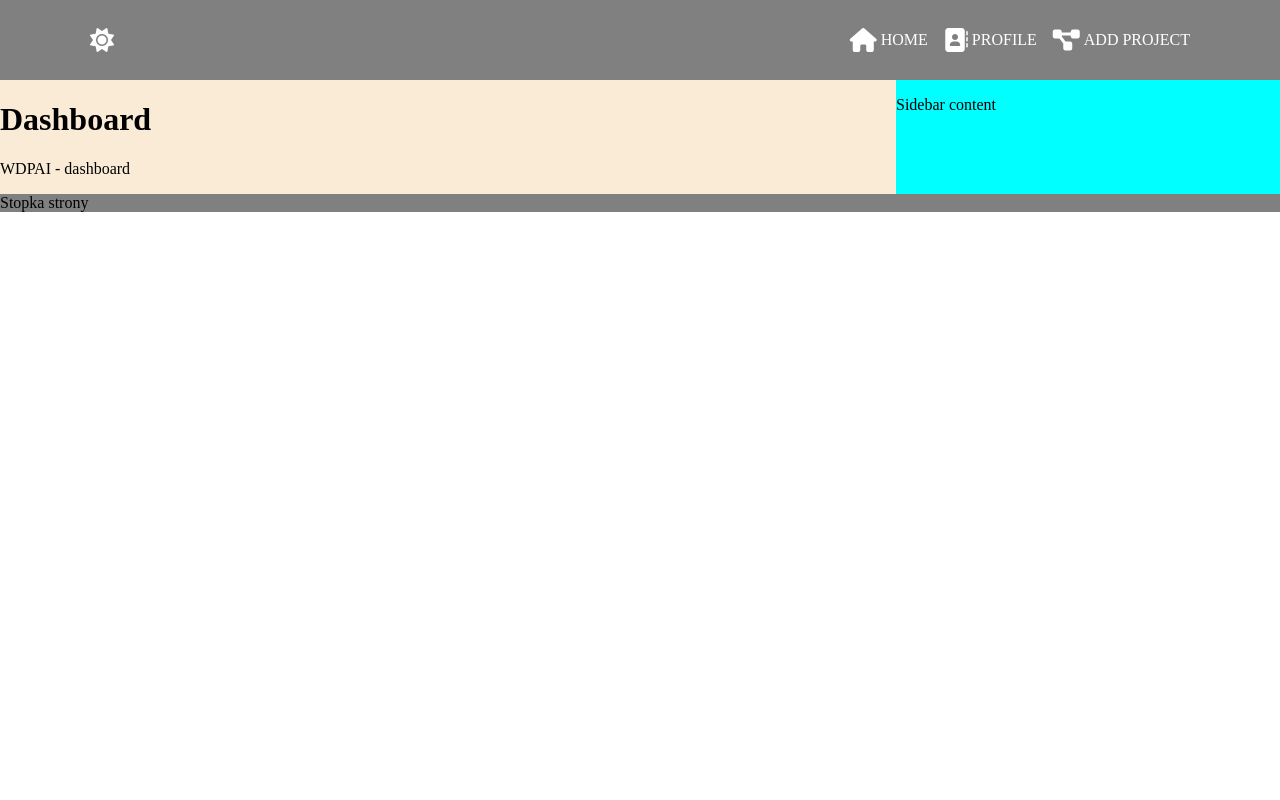
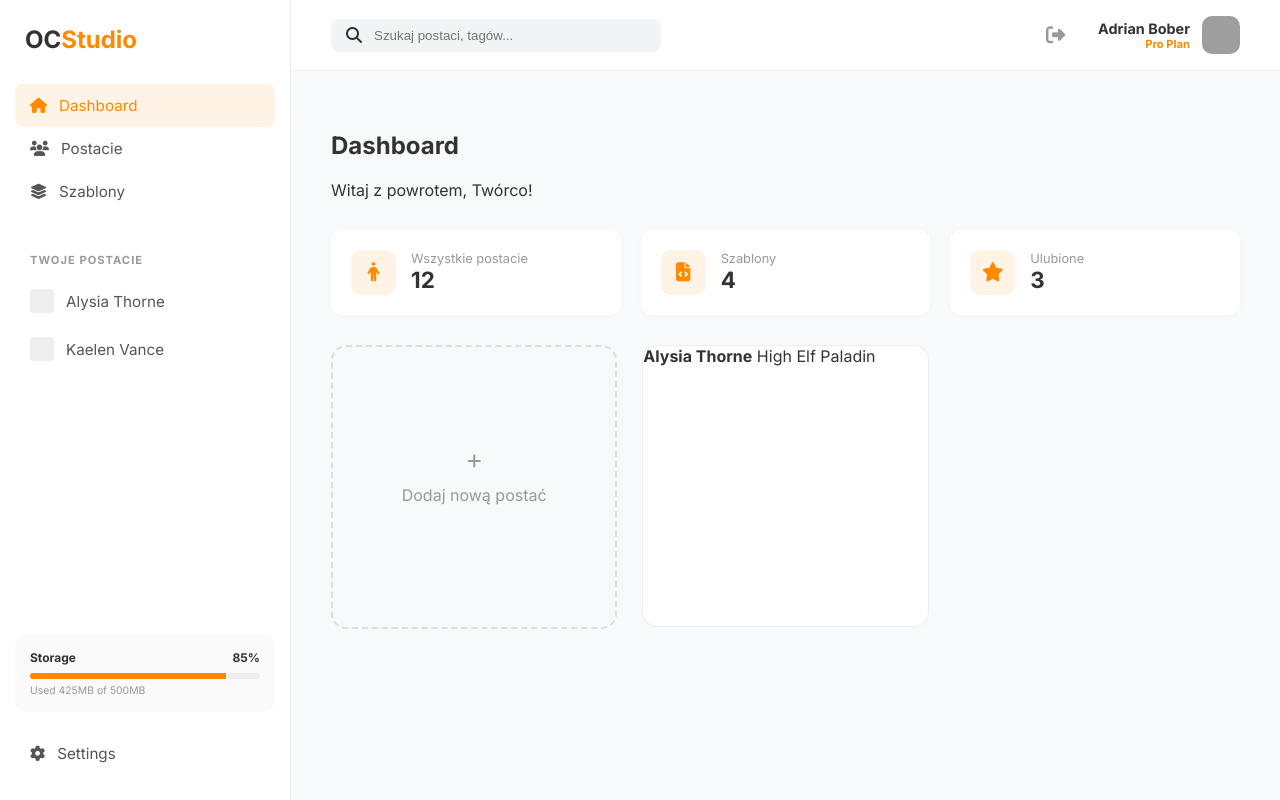
Before and after one commit to JelouFelou/WdPAI, a PHP site: page /dashboard in a window 1280 px wide. Run offline with PHP 8.4, Linux system fonts and the light colour scheme; some libraries are stand-ins or nearby versions; grey boxes are pictures that could not be loaded.

Commit message:
More accurate dashboard to Prototype

```diff
--- a/public/styles/styles.css
+++ b/public/styles/styles.css
@@ -1,117 +1,288 @@
+:root {
+    --primary: #FF8A00;
+    --primary-light: #fff3e6;
+    --bg: #F8F9FA;
+    --sidebar-w: 260px;
+    --text-main: #333;
+    --text-muted: #999;
+}
+
 body {
+    margin: 0;
+    font-family: 'Inter', sans-serif;
+    background: var(--bg);
+    color: var(--text-main);
+}
+
+.base-container {
+    display: flex;
+    height: 100vh;
+}
+
+/* Sidebar Layout */
+.sidebar {
+    width: var(--sidebar-w);
+    background: white;
+    border-right: 1px solid #eee;
+    display: flex;
+    flex-direction: column;
+    justify-content: space-between;
+    padding: 25px 15px;
+    flex-shrink: 0;
+}
+
+.logo-container {
+    padding: 0 10px 30px;
+}
+
+.logo-text {
+    font-size: 1.5rem;
+    font-weight: 700;
+}
+
+.logo-text span {
+    color: var(--primary);
+}
+
+.nav-menu {
+    list-style: none;
+    padding: 0;
     margin: 0;
 }
 
-nav {
-    background-color: gray;
-    color: white;
+.nav-menu li a {
+    text-decoration: none;
+    color: #555;
+    display: flex;
+    align-items: center;
+    gap: 12px;
+    padding: 12px 15px;
+    border-radius: 8px;
+    transition: 0.2s;
+    font-size: 0.95rem;
 }
 
-.container {
-    max-width: 1100px;
-    margin: 0 auto;
+.nav-menu li a:hover, .nav-menu li a.active {
+    background: var(--primary-light);
+    color: var(--primary);
+}
+
+.sidebar-section {
+    margin-top: 40px;
+}
+
+.section-title {
+    font-size: 0.7rem;
+    font-weight: 700;
+    color: var(--text-muted);
+    letter-spacing: 1px;
+    padding: 0 15px 10px;
+    display: block;
+}
+
+.char-avatar-mini {
+    width: 24px;
+    height: 24px;
+    background: #eee;
+    border-radius: 4px;
+}
+
+/* Bottom Sidebar */
+.sidebar-bottom-menu {
+    margin-top: auto;
+}
+
+.storage-info {
+    padding: 15px;
+    background: #fafafa;
+    border-radius: 12px;
+    margin-bottom: 20px;
+}
+
+.storage-text {
     display: flex;
     justify-content: space-between;
+    font-size: 0.75rem;
+    font-weight: 700;
+    margin-bottom: 8px;
+}
+
+.progress-bar {
+    width: 100%;
+    height: 6px;
+    background: #eee;
+    border-radius: 3px;
+    overflow: hidden;
+}
+
+.progress-fill {
+    height: 100%;
+    background: var(--primary);
+}
+
+.storage-detail {
+    font-size: 0.65rem;
+    color: var(--text-muted);
+    display: block;
+    margin-top: 5px;
+}
+
+/* Main Content & Header */
+.main-content {
+    flex: 1;
+    display: flex;
+    flex-direction: column;
+    overflow-y: auto;
+}
+
+.top-header {
+    height: 70px;
+    background: white;
+    border-bottom: 1px solid #eee;
+    display: flex;
     align-items: center;
-    min-height: 80px;
-    padding: 0 20px;
+    justify-content: space-between;
+    padding: 0 40px;
+    position: sticky;
+    top: 0;
+    z-index: 10;
+}
+
+.search-wrapper {
+    display: flex;
+    align-items: center;
+    gap: 10px;
+    background: #f1f3f5;
+    padding: 8px 15px;
+    border-radius: 8px;
+    width: 300px;
+}
+
+.search-wrapper input {
+    border: none;
+    background: transparent;
+    outline: none;
     width: 100%;
 }
 
-nav > div.container > ul{
-    list-style-type: none;
+/* Header Right - Profile & Logout */
+.header-right {
     display: flex;
-    gap: 1rem;
-    margin: 0;
-    padding: 0;
+    align-items: center;
+    gap: 25px;
 }
 
-nav > div.container > ul > li > a {
+.user-profile {
+    display: flex;
+    align-items: center;
+    gap: 12px;
+}
+
+.user-info-text {
+    display: flex;
+    flex-direction: column;
+    align-items: flex-end;
+}
+
+.user-name {
+    font-size: 0.9rem;
+    font-weight: 600;
+}
+
+.user-plan {
+    font-size: 0.7rem;
+    color: var(--primary);
+    font-weight: 700;
+}
+
+.user-profile img {
+    width: 38px;
+    height: 38px;
+    border-radius: 10px;
+    object-fit: cover;
+}
+
+.logout-header-btn {
+    color: var(--text-muted);
+    font-size: 1.2rem;
     text-decoration: none;
-    color: white;
-    display:flex;
+    transition: 0.2s;
+    padding: 8px;
+    border-radius: 8px;
+}
+
+.logout-header-btn:hover {
+    color: #ff4d4d;
+    background: #fff0f0;
+}
+
+/* Dashboard Content & Stats */
+.content-view {
+    padding: 40px;
+}
+
+.stats-container {
+    display: grid;
+    grid-template-columns: repeat(auto-fit, minmax(200px, 1fr));
+    gap: 20px;
+    margin: 30px 0;
+}
+
+.stat-card {
+    background: white;
+    padding: 20px;
+    border-radius: 12px;
+    display: flex;
+    align-items: center;
+    gap: 15px;
+    box-shadow: 0 2px 10px rgba(0,0,0,0.02);
+}
+
+.stat-icon {
+    width: 45px;
+    height: 45px;
+    background: var(--primary-light);
+    color: var(--primary);
+    border-radius: 10px;
+    display: flex;
+    align-items: center;
+    justify-content: center;
+    font-size: 1.2rem;
+}
+
+.stat-label {
+    display: block;
+    font-size: 0.8rem;
+    color: var(--text-muted);
+}
+
+.stat-value {
+    font-size: 1.4rem;
+    font-weight: 700;
+}
+
+.dashboard-grid {
+    display: grid;
+    grid-template-columns: repeat(auto-fill, minmax(220px, 1fr));
+    gap: 25px;
+}
+
+.placeholder-card {
+    background: white;
+    height: 280px;
+    border-radius: 15px;
+    border: 1px solid #eee;
+    display: flex;
+    flex-direction: column;
+    overflow: hidden;
+    transition: 0.3s;
+    cursor: pointer;
+}
+
+.add-card {
     justify-content: center;
     align-items: center;
-    gap: 0.25rem;
+    border: 2px dashed #ddd;
+    background: transparent;
+    color: var(--text-muted);
 }
-
-nav ul {
-    list-style: none;
-    display: flex;
-    gap: 1.5rem;
-    margin: 0;
-    padding: 0;
-}
-
-nav i{
-    font-size: 1.5rem;
-}
-
-nav li:hover {
-    transform: scale(1.1);
-    transition: transform 0.2s;
-}
-
-main{
-    background-color: antiquewhite;
-    width: 70%;
-    height: calc(100vh - 80px -1.5rem);
-}
-
-aside{
-    background-color: aqua;
-    width: 30%;
-}
-
-footer{
-    background-color: gray;
-    width: 100%;
-}
-
-.main-container {
-    display: flex;
-    flex-direction: row;
-}
-
-.display-mobile{
-    display: none !important;
-}
-
-@media screen and (max-width: 780px) {
-    .main-container {
-        flex-direction: column;
-    }
-
-    .display-mobile{
-        display:block !important;
-    }
-
-    main, aside{
-        width: 100%;
-    }
-
-    main{
-        height:auto;
-    }
-
-    nav > div.container > ul {
-
-
-        display: none;
-        position: fixed;
-        top: 0;
-        bottom: 0;
-        height: 100vh;
-        flex-direction: column;
-        background: lightgray;
-        margin: 0;
-        padding: 1rem;
-        width: 60%;
-        align-items: baseline;
-    }
-
-    nav > div.container > ul > li > a{
-        flex-direction: row;
-        color: black;
-    }
-}
--- a/public/views/dashboard.html
+++ b/public/views/dashboard.html
@@ -1,21 +1,46 @@
-<!DOCTYPE html>
-<html lang="en">
-<head>
-     <?php include __DIR__ . '/partials/head.html'; ?>
-</head>
-<body>
-    <?php include __DIR__ . '/partials/nav.html'; ?>
-    <div class="main-container" style="display: flex; flex-wrap: wrap;">
-        <main>
-            <h1>Dashboard</h1>
-            <p><?= $title; ?></p>
-        </main>
-        <aside>
-            <p>Sidebar content</p>
-        </aside>
+<div class="content-view">
+    <section class="welcome-section">
+        <h1>Dashboard</h1>
+        <p>Witaj z powrotem, Twórco!</p>
+    </section>
+
+    <!-- Statystyki z prototypu -->
+    <div class="stats-container">
+        <div class="stat-card">
+            <div class="stat-icon"><i class="fa-solid fa-person"></i></div>
+            <div class="stat-info">
+                <span class="stat-label">Wszystkie postacie</span>
+                <span class="stat-value">12</span>
+            </div>
+        </div>
+        <div class="stat-card">
+            <div class="stat-icon"><i class="fa-solid fa-file-code"></i></div>
+            <div class="stat-info">
+                <span class="stat-label">Szablony</span>
+                <span class="stat-value">4</span>
+            </div>
+        </div>
+        <div class="stat-card">
+            <div class="stat-icon"><i class="fa-solid fa-star"></i></div>
+            <div class="stat-info">
+                <span class="stat-label">Ulubione</span>
+                <span class="stat-value">3</span>
+            </div>
+        </div>
     </div>
-    <footer>
-        Stopka strony
-    </footer>
-</body>
-</html>
+
+    <div class="dashboard-grid">
+        <div class="placeholder-card add-card">
+            <i class="fa-solid fa-plus"></i>
+            <p>Dodaj nową postać</p>
+        </div>
+        <!-- Przykładowa karta postaci -->
+        <div class="placeholder-card char-card">
+            <div class="char-img-placeholder"></div>
+            <div class="char-info-simple">
+                <strong>Alysia Thorne</strong>
+                <span>High Elf Paladin</span>
+            </div>
+        </div>
+    </div>
+</div>
--- a/public/views/partials/head.html
+++ b/public/views/partials/head.html
@@ -1,6 +1,11 @@
-<meta charset="UTF-8">
-<meta name="viewport" content="width=device-width, initial-scale=1.0">
-<link rel="stylesheet" type="text/css" href="public/styles/styles.css" />
-<script src="https://kit.fontawesome.com/ec44aec35a.js" crossorigin="anonymous"></script>
-<script src="public/scripts/main.js" defer></script>
-<title><?= $title; ?></title>
+<!DOCTYPE html>
+<html lang="pl">
+<head>
+    <meta charset="UTF-8">
+    <meta name="viewport" content="width=device-width, initial-scale=1.0">
+    <link rel="stylesheet" type="text/css" href="public/styles/styles.css" />
+    <script src="https://kit.fontawesome.com/ec44aec35a.js" crossorigin="anonymous"></script>
+    <link href="https://fonts.googleapis.com/css2?family=Inter:wght@400;700&display=swap" rel="stylesheet">
+    <title><?= $title ?? "OC Studio"; ?></title>
+</head>
+<body>
--- a/public/views/partials/nav.html
+++ b/public/views/partials/nav.html
@@ -1,13 +1,92 @@
-<script src="public/scripts/main.js" defer></script>
-<nav>
-  <div class="container"> <span><i class="fa-solid fa-sun"></i></span>
+<!-- Otwieramy główne kontenery układu -->
+<div class="base-container">
+    <nav class="sidebar">
+        <div class="sidebar-top">
+            <div class="logo-container">
+                <span class="logo-text">OC<span>Studio</span></span>
+            </div>
 
-    <i class="fa-solid fa-bars display-mobile"></i>
+            <ul class="nav-menu">
+                <li>
+                    <a href="dashboard" class="active">
+                        <i class="fa-solid fa-house"></i>
+                        <span>Dashboard</span>
+                    </a>
+                </li>
+                <li>
+                    <a href="#">
+                        <i class="fa-solid fa-users"></i>
+                        <span>Postacie</span>
+                    </a>
+                </li>
+                <li>
+                    <a href="#">
+                        <i class="fa-solid fa-layer-group"></i>
+                        <span>Szablony</span>
+                    </a>
+                </li>
+            </ul>
 
-    <ul>
-      <li><a href="/"><i class="fa-solid fa-house"></i> HOME</a></li>
-      <li><a href="/dashboard"><i class="fa-solid fa-address-book"></i> PROFILE</a></li>
-      <li><a href="/dashboard"><i class="fa-solid fa-diagram-project"></i> ADD PROJECT</a></li>
-    </ul>
-  </div>
-</nav>
+            <div class="sidebar-section">
+                <span class="section-title">TWOJE POSTACIE</span>
+                <ul class="nav-menu characters-list">
+                    <li>
+                        <a href="#">
+                            <div class="char-avatar-mini"></div>
+                            <span>Alysia Thorne</span>
+                        </a>
+                    </li>
+                    <li>
+                        <a href="#">
+                            <div class="char-avatar-mini"></div>
+                            <span>Kaelen Vance</span>
+                        </a>
+                    </li>
+                </ul>
+            </div>
+        </div>
+
+        <div class="sidebar-bottom-menu">
+            <div class="storage-info">
+                <div class="storage-text">
+                    <span>Storage</span>
+                    <span>85%</span>
+                </div>
+                <div class="progress-bar">
+                    <div class="progress-fill" style="width: 85%;"></div>
+                </div>
+                <span class="storage-detail">Used 425MB of 500MB</span>
+            </div>
+
+            <ul class="nav-menu">
+                <li>
+                    <a href="#">
+                        <i class="fa-solid fa-gear"></i>
+                        <span>Settings</span>
+                    </a>
+                </li>
+            </ul>
+        </div>
+        <!-- Sidebar footer usunięty - wyloguj przeniesione do headera -->
+    </nav>
+
+    <main class="main-content">
+        <header class="top-header">
+            <div class="search-wrapper">
+                <i class="fa-solid fa-magnifying-glass"></i>
+                <input type="text" placeholder="Szukaj postaci, tagów...">
+            </div>
+
+            <div class="header-right">
+                <a href="login" class="logout-header-btn" title="Wyloguj się">
+                    <i class="fa-solid fa-right-from-bracket"></i>
+                </a>
+                <div class="user-profile">
+                    <div class="user-info-text">
+                        <span class="user-name">Adrian Bober</span>
+                        <span class="user-plan">Pro Plan</span>
+                    </div>
+                    <img src="https://ui-avatars.com/api/?name=Adrian+Bober&background=FF8A00&color=fff" alt="Avatar">
+                </div>
+            </div>
+        </header>
--- a/src/controllers/AppController.php
+++ b/src/controllers/AppController.php
@@ -1,5 +1,4 @@
 <?php
-
 
 class AppController {
     protected function isGet(): bool
@@ -12,27 +11,46 @@ class AppController {
         return $_SERVER["REQUEST_METHOD"] === 'POST';
     }
 
-    protected function render(string $template = null, array $variables = [])
+    protected function render(?string $template = null, array $variables = [])
     {
-        $templatePath = 'public/views/'. $template.'.html';
-        $templatePath404 = 'public/views/404.html';
-        $output = "";
+        // Określamy ścieżkę bazową do widoków
+        $basePath = __DIR__.'/../../public/views/';
+
+        $templatePath = $basePath . $template . '.html';
+        $headPath = $basePath . 'partials/head.html';
+        $navPath = $basePath . 'partials/nav.html';
 
         if(file_exists($templatePath)){
             extract($variables);
-            // ["tab_name" => $title]
-
-            // $tab_name = $title
 
             ob_start();
+
+            // Dołączamy nagłówek
+            if (file_exists($headPath)) {
+                include $headPath;
+            }
+
+            // Jeśli to nie jest login, dołączamy nawigację
+            if ($template !== 'login' && file_exists($navPath)) {
+                include $navPath;
+            }
+
             include $templatePath;
+
+            // Domykamy tagi, jeśli to nie login
+            if ($template !== 'login') {
+                echo '    </main>';
+                echo '</div>';
+            }
+
+            echo '</body></html>';
+
             $output = ob_get_clean();
         } else {
-            ob_start();
-            include $templatePath404;
-            $output = ob_get_clean();
+            // Prosta informacja o braku pliku dla debugowania
+            $output = "Błąd: Nie znaleziono pliku widoku: " . $templatePath;
         }
+
         echo $output;
     }
-
 }
--- a/src/controllers/DashboardController.php
+++ b/src/controllers/DashboardController.php
@@ -1,11 +1,14 @@
 <?php
 
+// Ważne: DashboardController i AppController są w tym samym folderze,
+// więc wystarczy zwykły require_once
 require_once 'AppController.php';
-class DashboardController extends AppController{
-    public function index(){
-        $title = "WDPAI - dashboard";
-        // TODO read data from db
 
+class DashboardController extends AppController {
+    public function index() {
+        $title = "OC Studio - Dashboard";
+
+        // Renderujemy widok 'dashboard'
         return $this->render('dashboard', ["title" => $title]);
     }
 }
```
